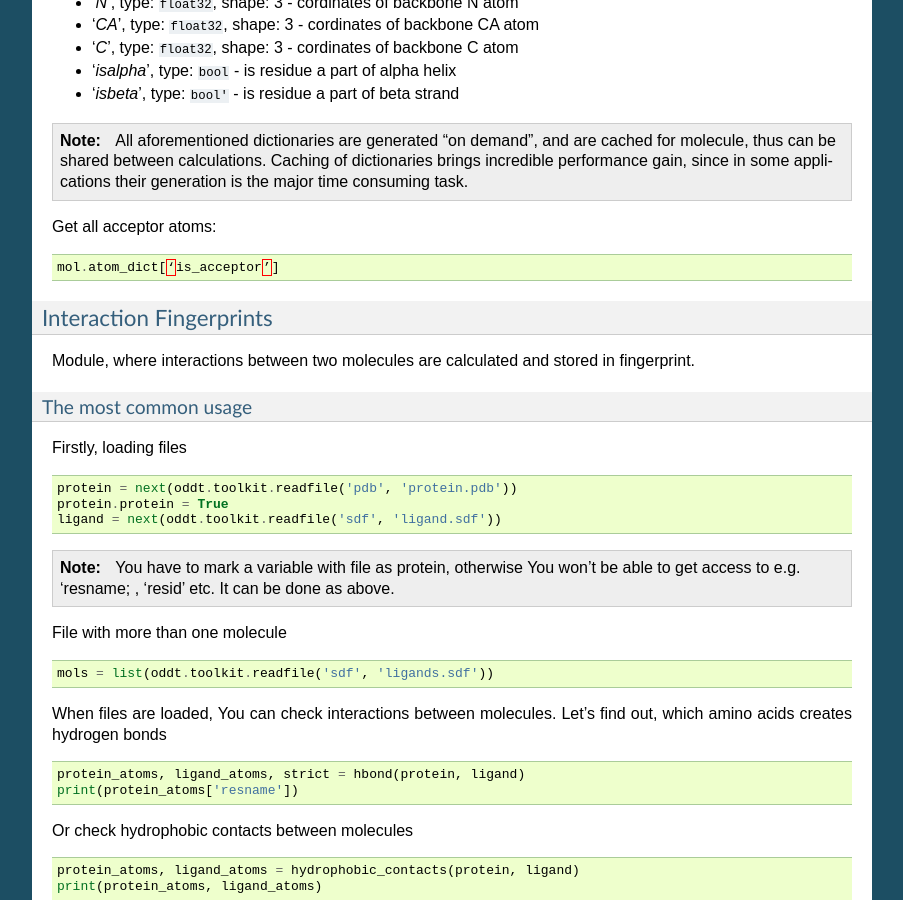
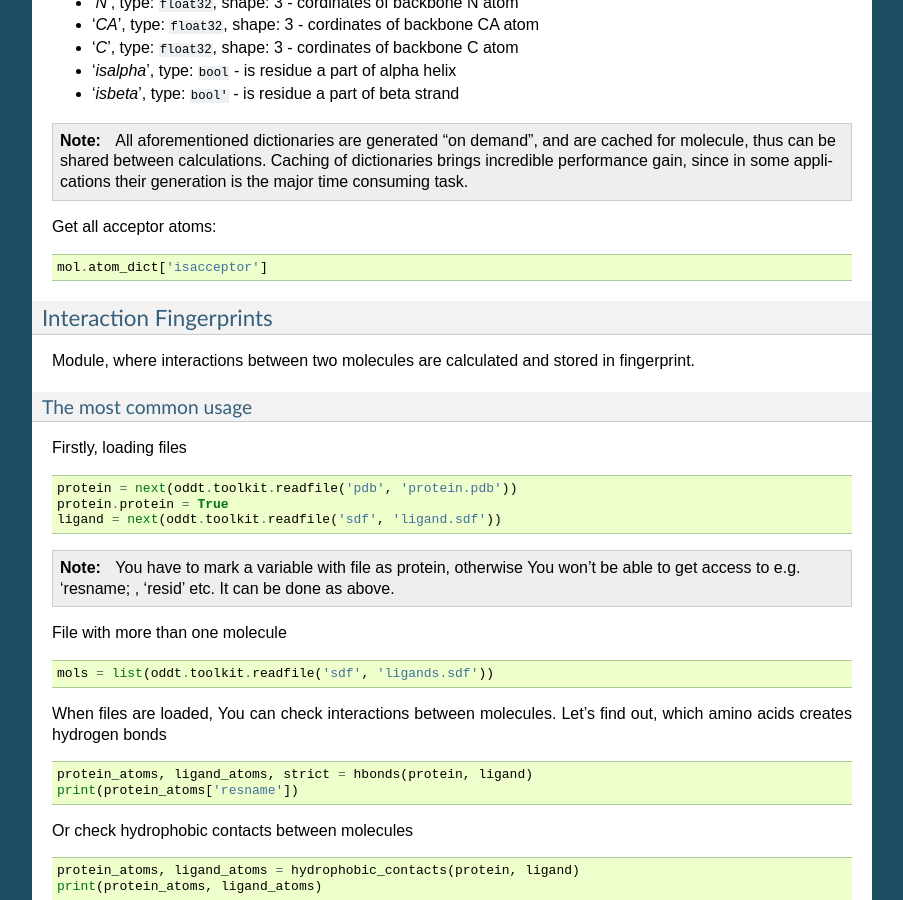
Before and after one commit to oddt/oddt, a Sphinx documentation site: the page built from docs/index.rst, in a window 1280 px wide and 900 px high, scrolled down 3995 px. Shown: the whole window, without its empty margins (198-1101 px from the left). Built offline with Sphinx 7.4.7, drawn with Linux system fonts in a browser that asks for light colours; pages that are not in the unit, such as notebooks, are missing from menus.

Commit message:
fix typos

```diff
--- a/docs/index.rst
+++ b/docs/index.rst
@@ -207,7 +207,7 @@ Get all acceptor atoms:
 
 .. code-block:: python
 
-    mol.atom_dict[‘is_acceptor’]
+    mol.atom_dict['isacceptor']
 
 
 Interaction Fingerprints
@@ -235,7 +235,7 @@ File with more than one molecule
 
 When files are loaded, You can check interactions between molecules. Let's find out, which amino acids creates hydrogen bonds
 ::
-  protein_atoms, ligand_atoms, strict = hbond(protein, ligand)
+  protein_atoms, ligand_atoms, strict = hbonds(protein, ligand)
   print(protein_atoms['resname'])
 
 Or check hydrophobic contacts between molecules
```
